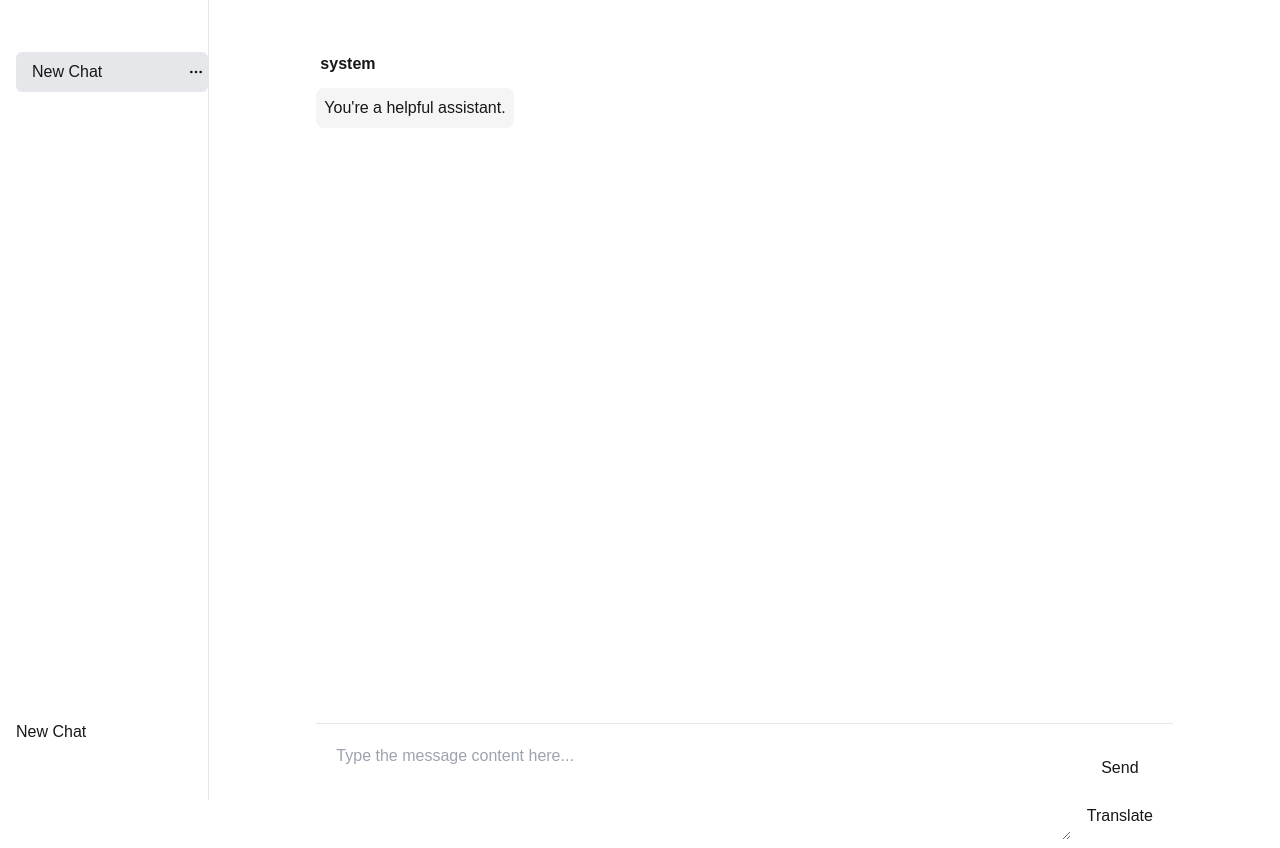
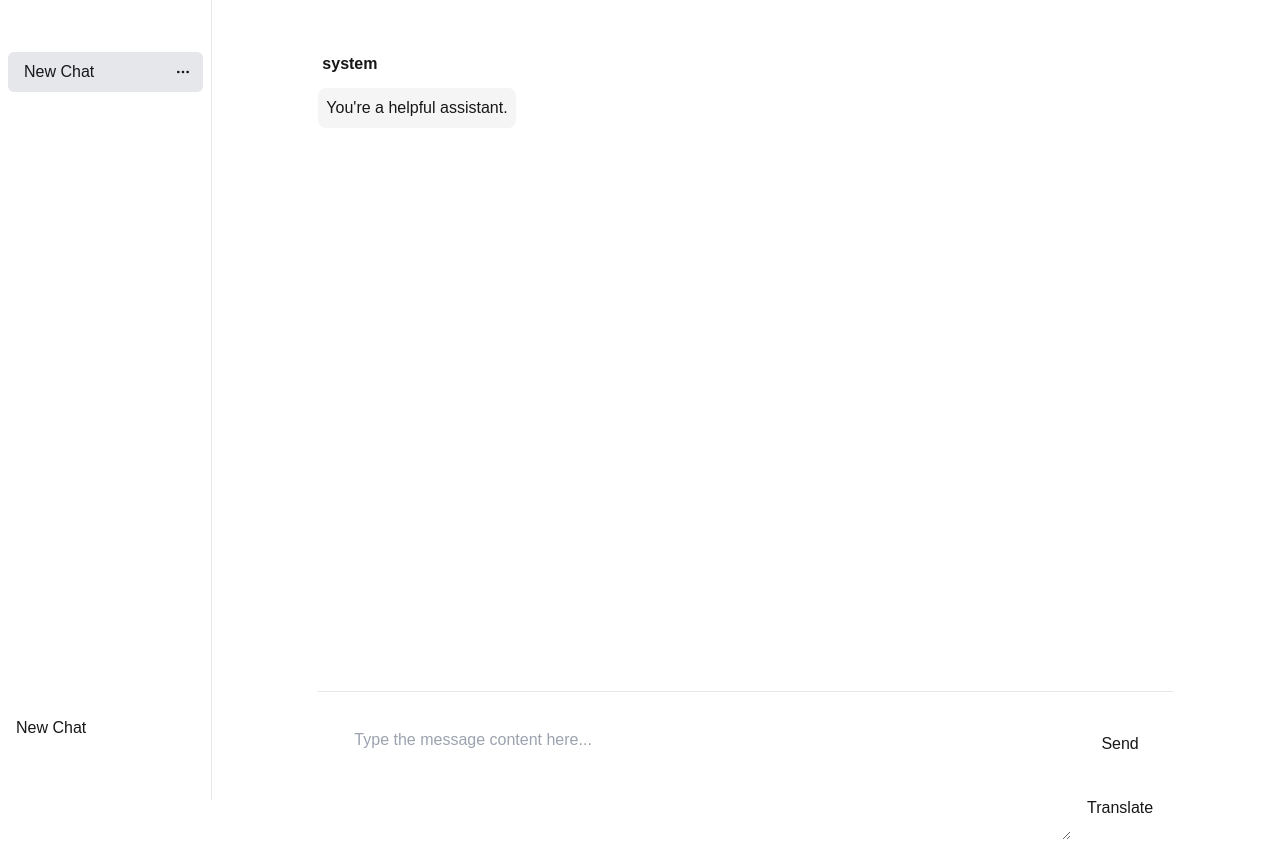
Before and after one commit to Orenoid/BabelFish, a Next.js app: page / in a window 1280 px wide. Both pictures are taken after a click on the button "New Chat". Built offline with nearby package versions, Linux system fonts and the light colour scheme.

Commit message:
feat: ui adjustment

```diff
--- a/src/app/chat/components/chat.tsx
+++ b/src/app/chat/components/chat.tsx
@@ -173,7 +173,7 @@ export function MessageInput({ messageList, addMesssage, className = "" }: {
 
     return <div className={`flex flex-row border-t pt-2 pb-2 ${className}`}>
         <textarea
-            className="flex-1 mr-4"
+            className="flex-1 mr-4 p-4"
             placeholder="Type the message content here..."
             value={messageContent} onChange={(e) => setMessageContent(e.target.value)}
             onKeyDown={(e) => {
--- a/src/app/chat/components/chatList.tsx
+++ b/src/app/chat/components/chatList.tsx
@@ -51,7 +51,7 @@ export function NewChat({ addNewChat2, className = "" }: {
         dispatch(addNewChat(chatSelection.chatSelection))
     }
 
-    return <div className={`py-2 my-1 cursor-pointer rounded-md hover:bg-gray-200 ${className}`}>
+    return <div className={`py-2 pl-2 my-1 cursor-pointer rounded-md hover:bg-gray-200 ${className}`}>
         <button onClick={handleClick}>New Chat</button>
     </div>
 }
@@ -108,7 +108,7 @@ export function ChatSelection({ id: chatID, title, className = "", selected = fa
     switch (compState.type) {
         case 'normal':
             return (
-                <div className={`pl-4 py-2 my-1 cursor-pointer rounded-md hover:bg-gray-200 ${className} ${selected ? "bg-gray-200" : ""}`} onClick={handleClick}>
+                <div className={`pl-4 py-2 pr-2 my-1 cursor-pointer rounded-md hover:bg-gray-200 ${className} ${selected ? "bg-gray-200" : ""}`} onClick={handleClick}>
                     <div className="flex flex-row justify-between">
                         <span>{title}</span>
                         <div className="hover:bg-gray-300 rounded-full p-1"
@@ -125,7 +125,7 @@ export function ChatSelection({ id: chatID, title, className = "", selected = fa
         case 'menuOpen':
             return (
                 <div className="relative">
-                    <div className={`pl-4 py-2 my-1 cursor-pointer rounded-md hover:bg-gray-200 ${className} ${selected ? "bg-gray-200" : ""}`} onClick={handleClick}>
+                    <div className={`pl-4 py-2 pr-2 my-1 cursor-pointer rounded-md hover:bg-gray-200 ${className} ${selected ? "bg-gray-200" : ""}`} onClick={handleClick}>
                         <div className="flex flex-row">
                             <span>{title}</span>
                             <FiMoreHorizontal className="ml-auto" />
@@ -144,7 +144,7 @@ export function ChatSelection({ id: chatID, title, className = "", selected = fa
         case 'editingTitle':
             return (
                 <div className="relative">
-                    <div className={`pl-4 py-2 my-1 cursor-pointer rounded-md hover:bg-gray-200 ${className} ${selected ? "bg-gray-200" : ""}`} onClick={handleClick}>
+                    <div className={`pl-4 py-2 pr-2 my-1 cursor-pointer rounded-md hover:bg-gray-200 ${className} ${selected ? "bg-gray-200" : ""}`} onClick={handleClick}>
                         <div className="flex flex-row">
                             <input className="border z-10" type="text" autoFocus
                                 value={titleForEditing} onChange={(e) => setTitleForEditing(e.target.value)}
--- a/src/app/page.tsx
+++ b/src/app/page.tsx
@@ -12,9 +12,9 @@ export default function Home() {
   return (
     <div className="flex flex-row h-full">
       {/* sidebar */}
-      <div className="flex flex-col border-r w-[250px]">
-        <ChatSelectionList className="ml-4 mt-12 flex-1 overflow-y-auto" chatSelectionListLoader={LoadChatSelectionListFromLocalStorage}/>
-        <NewChat className="ml-4 mb-12" addNewChat2={AddNewChat}/>
+      <div className="flex px-2 pb-12 flex-col border-r w-[250px]">
+        <ChatSelectionList className="mt-12 flex-1 overflow-y-auto" chatSelectionListLoader={LoadChatSelectionListFromLocalStorage}/>
+        <NewChat className="" addNewChat2={AddNewChat}/>
       </div>
       {/* chat */}
       {chatSelected && <div className="flex flex-col h-full w-full mt-12">
```
